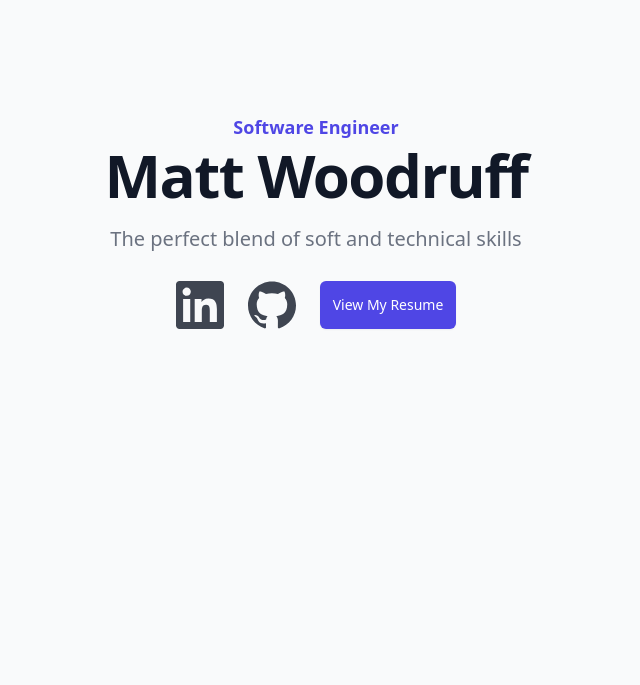
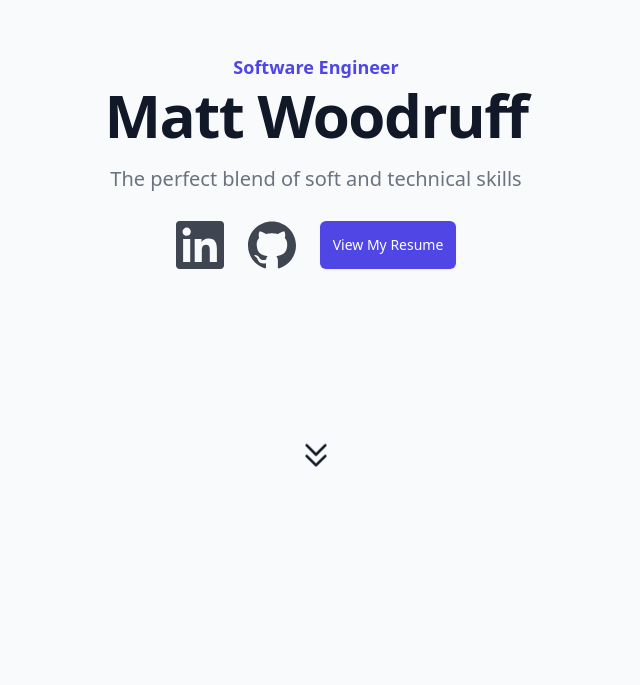
Before and after one commit to mattwoodruff808/portfolio, a React (Create React App) app: page / in a window 1280 px wide. Shown: the part 115-800 px from the top of the page, without its empty margins (324-964 px from the left). Built offline with nearby package versions, Linux system fonts and the light colour scheme.

Commit message:
Added scroll arrow to indicate further content

```diff
--- a/src/Components/LandingPage/Header.tsx
+++ b/src/Components/LandingPage/Header.tsx
@@ -4,7 +4,7 @@
 
 const Header = () => {
   return (
-    <section className="bg-gray-50 flex items-center h-screen pb-32">
+    <section className="bg-gray-50 flex flex-col justify-evenly items-center h-screen pb-28">
       <div className="mx-auto max-w-7xl py-16 px-4 sm:py-24 sm:px-6 lg:px-8">
         <div className="text-center">
           <h2 className="text-lg font-semibold text-indigo-600">Software Engineer</h2>
@@ -29,6 +29,11 @@
           </nav>
         </div>
       </div>
+      <span className="inline-block animate-bounce rounded-full p-4 text-gray-900 text-sm">
+        <svg className="w-8 h-8 mx-auto" xmlns="http://www.w3.org/2000/svg" fill="none" viewBox="0 0 24 24" stroke="currentColor">
+            <path stroke-linecap="round" stroke-linejoin="round" stroke-width="2" d="M19 13l-7 7-7-7m14-8l-7 7-7-7" />
+        </svg>
+    </span>
     </section>
   )
 }
```
